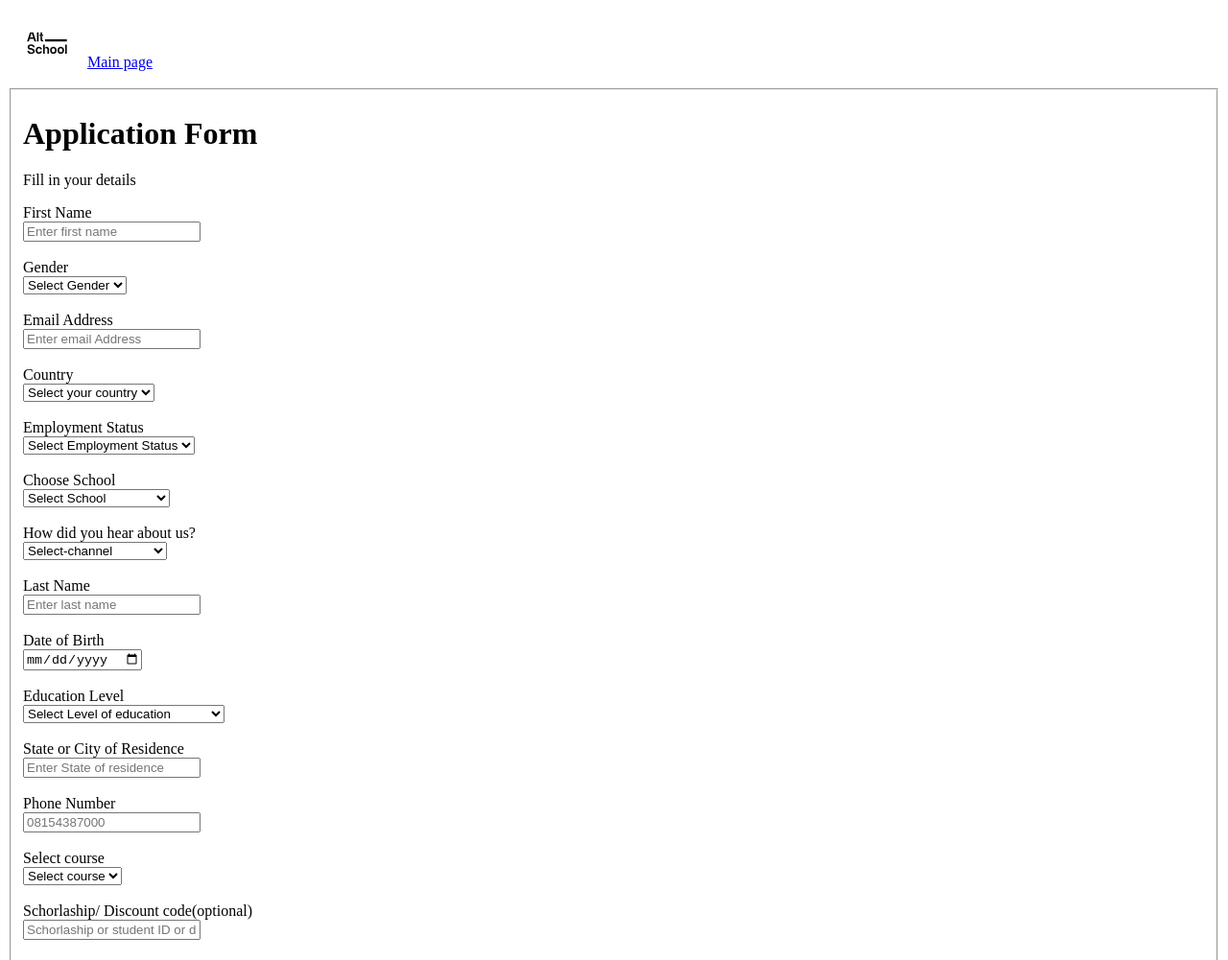
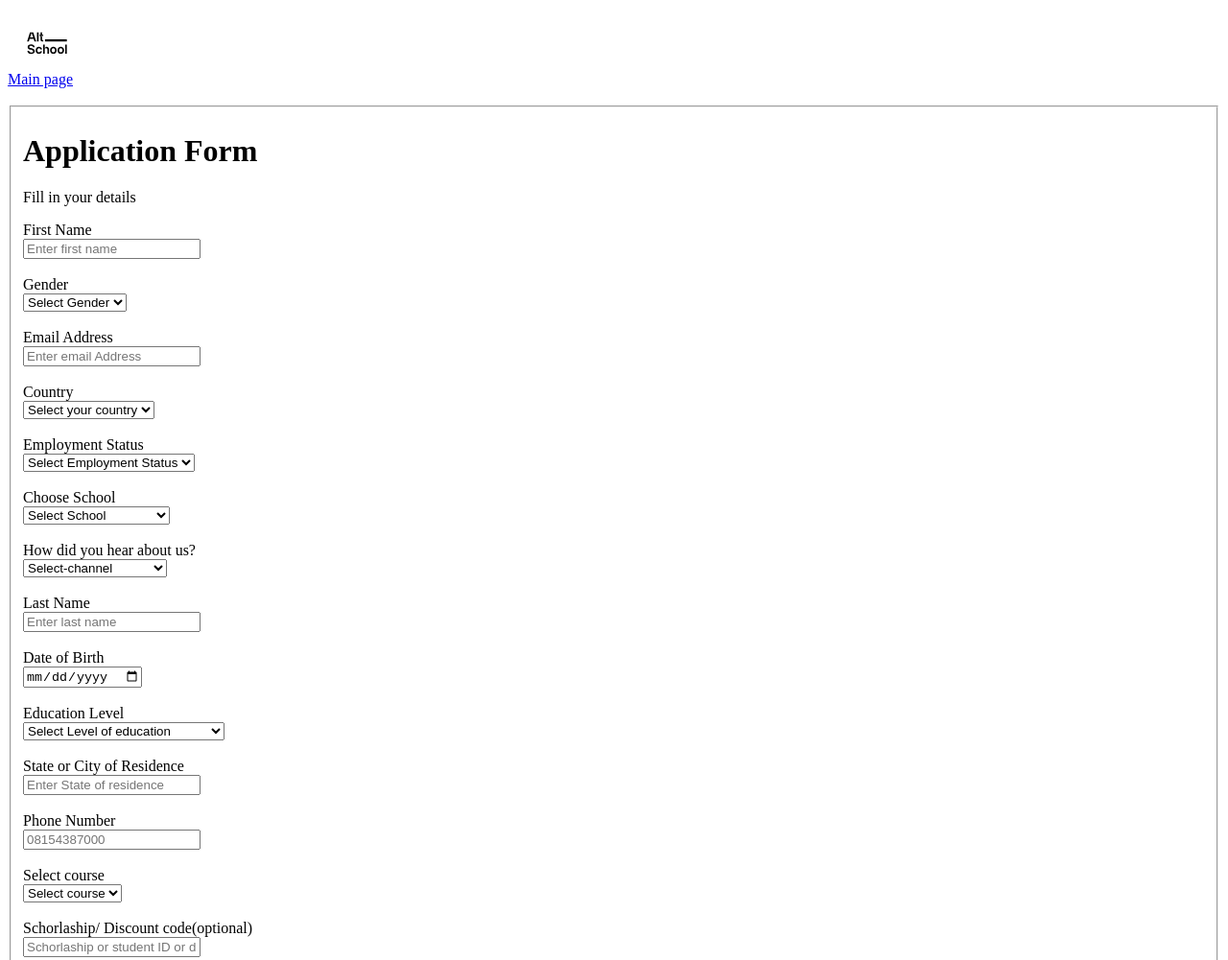
Before and after one commit to UncBlaq/Assignment-1.1, a plain HTML site: page registration.html in a window 1280 px wide. Shown: the top 1001 px of the page at 96% size. Drawn offline with Linux system fonts and the light colour scheme.

Commit message:
Made changes in reg form

```diff
--- a/registration.html
+++ b/registration.html
@@ -7,7 +7,7 @@
 </head>
 <body>
     <section>
-      <img src="./Altlogo.png" alt=" Altschool logo">
+      <img src="./Altlogo.png" alt=" Altschool logo"><br>
         <a href="./index.html" title="click for main page">Main page</a>
 
     </section><br>
```
